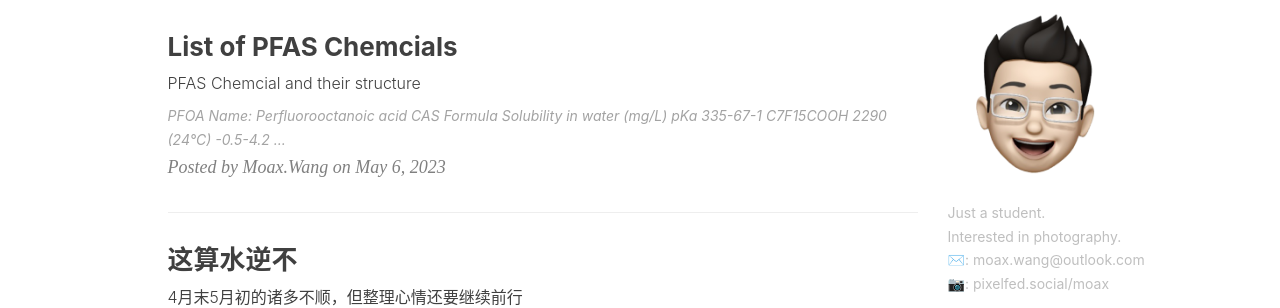
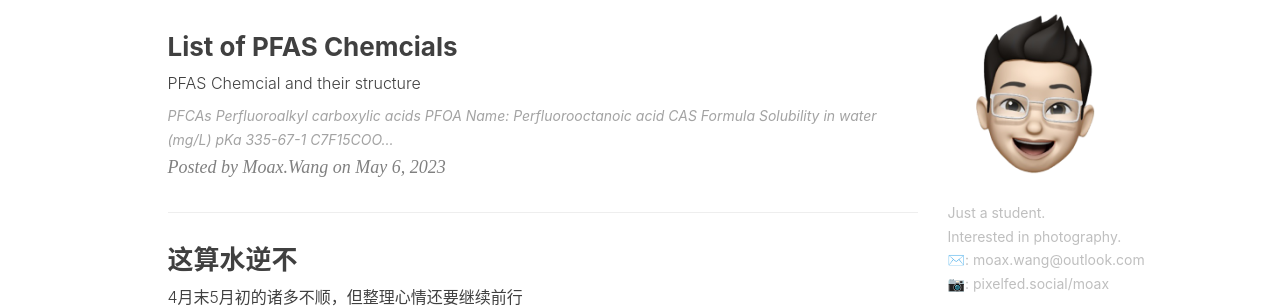
Before and after one commit to WinchellWang/winchellwang.github.io, a Jekyll site: the page built from index.html, in a window 1280 px wide. Shown: the part 652-960 px from the top of the page. Built offline with Jekyll 4.4.1, drawn with Linux system fonts in a browser that asks for light colours; nearby versions of some CDN libraries; the list of posts is cut into pages by our own code; comment, search, counter and statistics services are not loaded.

Commit message:
Update 2023-05-06-pfas_chemical_list.md

```diff
--- a/_posts/2023-05-06-pfas_chemical_list.md
+++ b/_posts/2023-05-06-pfas_chemical_list.md
@@ -11,7 +11,11 @@
 catalog: true
 ---
 
-# PFOA
+# PFCAs
+
+Perfluoroalkyl carboxylic acids
+
+## PFOA
 
 Name: Perfluorooctanoic acid
 
@@ -22,6 +26,11 @@
 Keywords: Hydrophobic Interactions, Long Chain, adsorbents with amine groups, the most representative PFAS.
 
 ![PFOA](https://pubchem.ncbi.nlm.nih.gov/image/imgsrv.fcgi?cid=9554&t=l)
+
+
+## PFSAs
+
+Perfluoroalkyl sulfonic acids
 
 # PFOS
 
```
